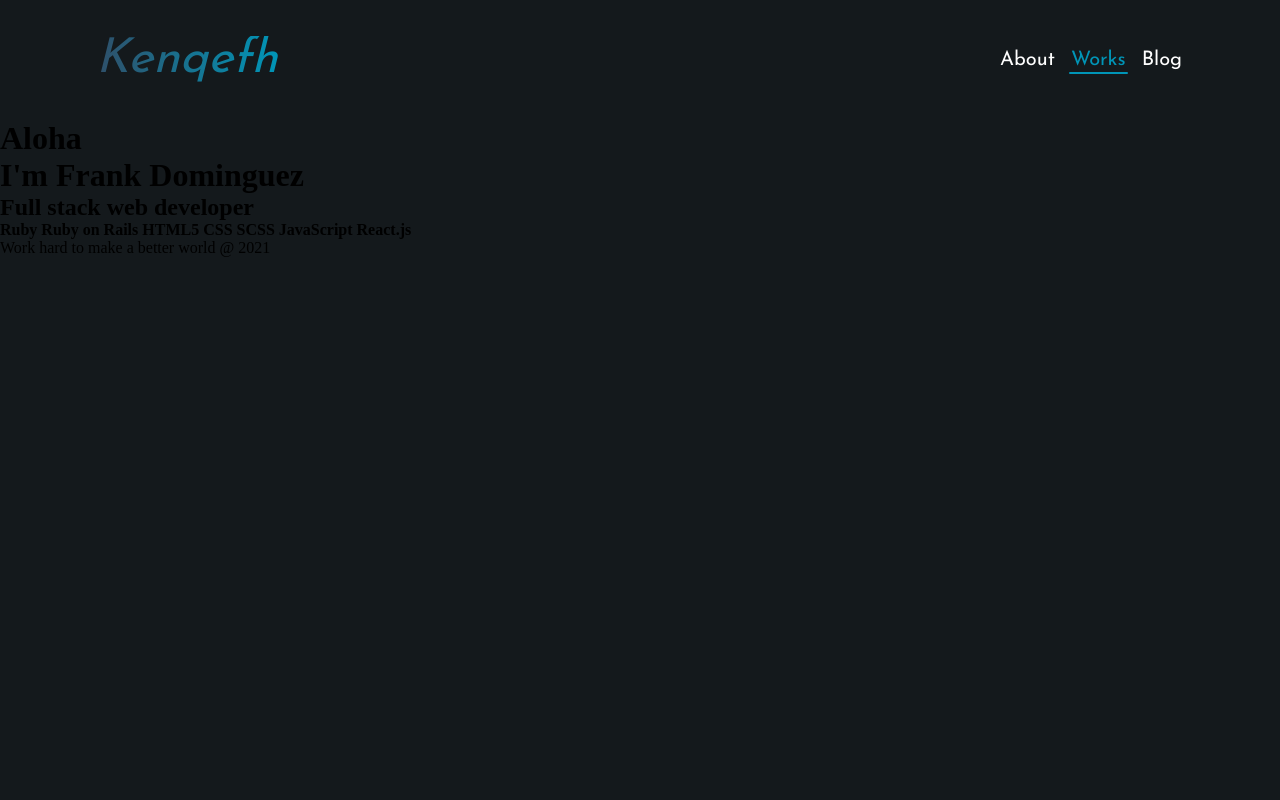
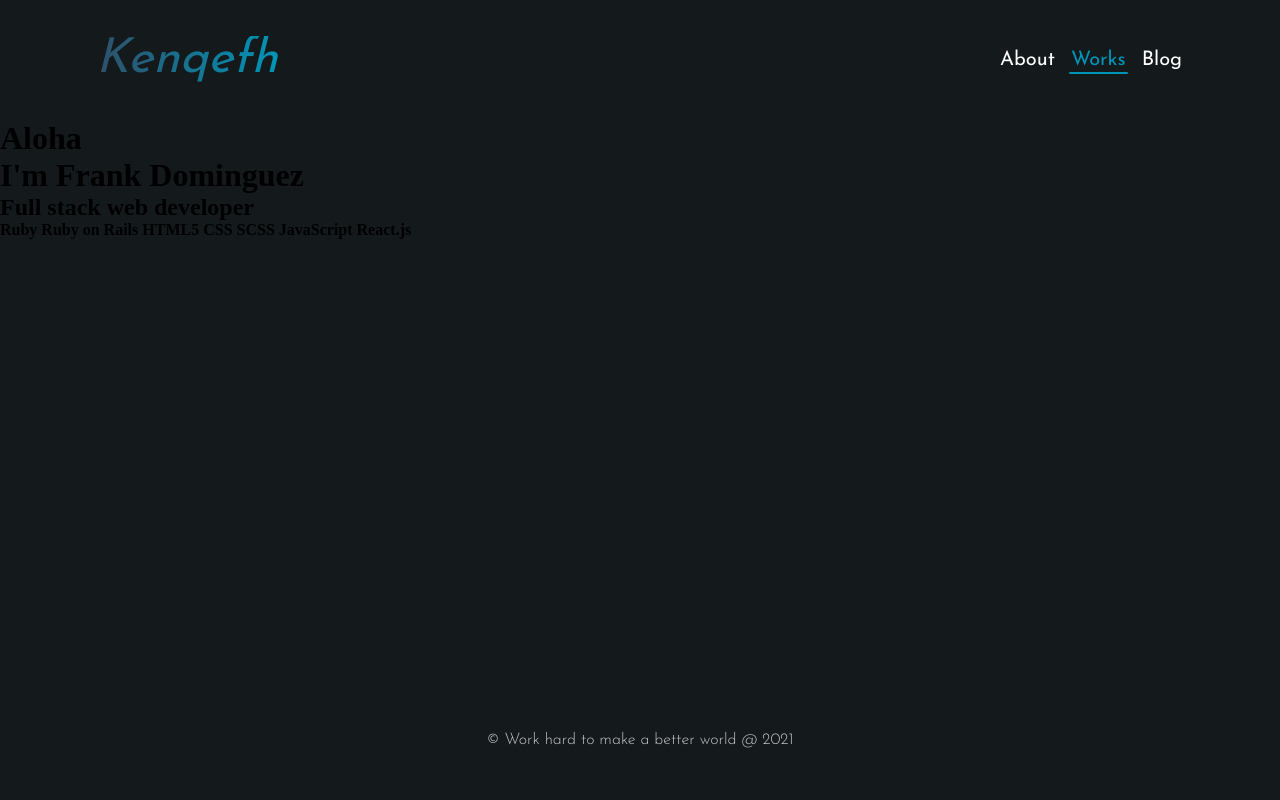
Before and after one commit to kenqefh/portfolio, a plain HTML site: page index.html in a window 1280 px wide. Drawn offline with Linux system fonts and the light colour scheme.

Commit message:
add styles for header component - Also styles for main component was added, with the flex-grow property equal 1 because we need to situate our footer component in the bottom of our page

```diff
--- /dev/null
+++ b/assets/stylesheet/scss/components/_footer.scss
@@ -0,0 +1,18 @@
+@import "./../typography";
+@import "./../color";
+
+.footer {
+  height: 120px;
+  justify-self: flex-end;
+
+  display: flex;
+  flex-direction: column;
+  justify-content: center;
+  align-items: center;
+  gap: 16px;
+
+  &__phrase {
+    @include title_h5();
+    color: $grey;
+  }
+}
--- /dev/null
+++ b/assets/stylesheet/scss/components/_main.scss
@@ -0,0 +1,3 @@
+.main {
+  flex-grow: 1;
+}
--- a/assets/stylesheet/scss/main.scss
+++ b/assets/stylesheet/scss/main.scss
@@ -2,3 +2,5 @@
 @import "color.scss";
 @import "typography.scss";
 @import "./components/header.scss";
+@import "./components/main.scss";
+@import "./components/footer.scss";
--- a/index.html
+++ b/index.html
@@ -43,7 +43,11 @@
         </div>
       </main>
 
-      <footer>Work hard to make a better world @ 2021</footer>
+      <footer class="footer">
+        <p class="footer__phrase">
+          &copy; Work hard to make a better world @ 2021
+        </p>
+      </footer>
       <!-- END code of test -->
     </div>
 
```
Also changed, not shown: assets/stylesheet/main.css, 1 other file.
